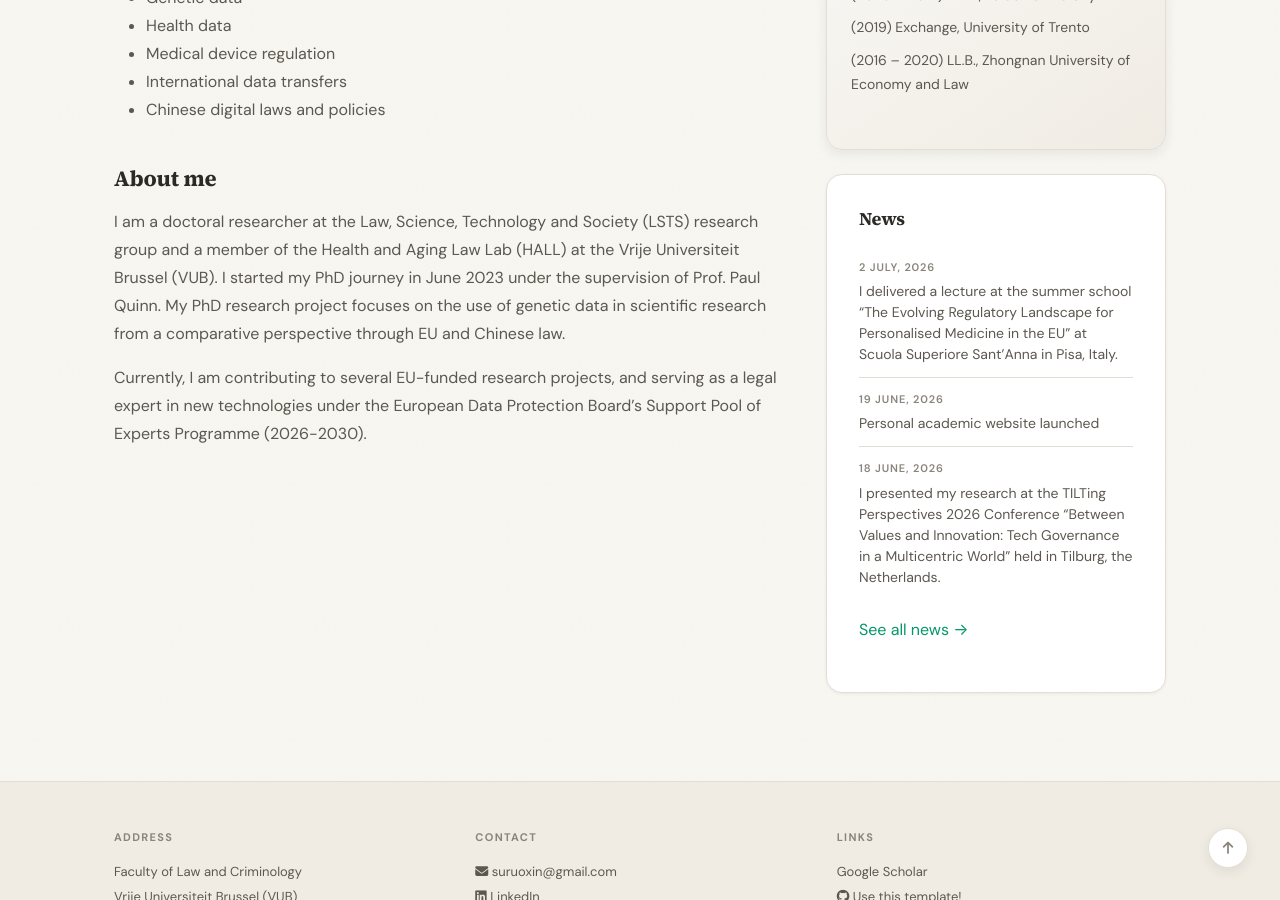
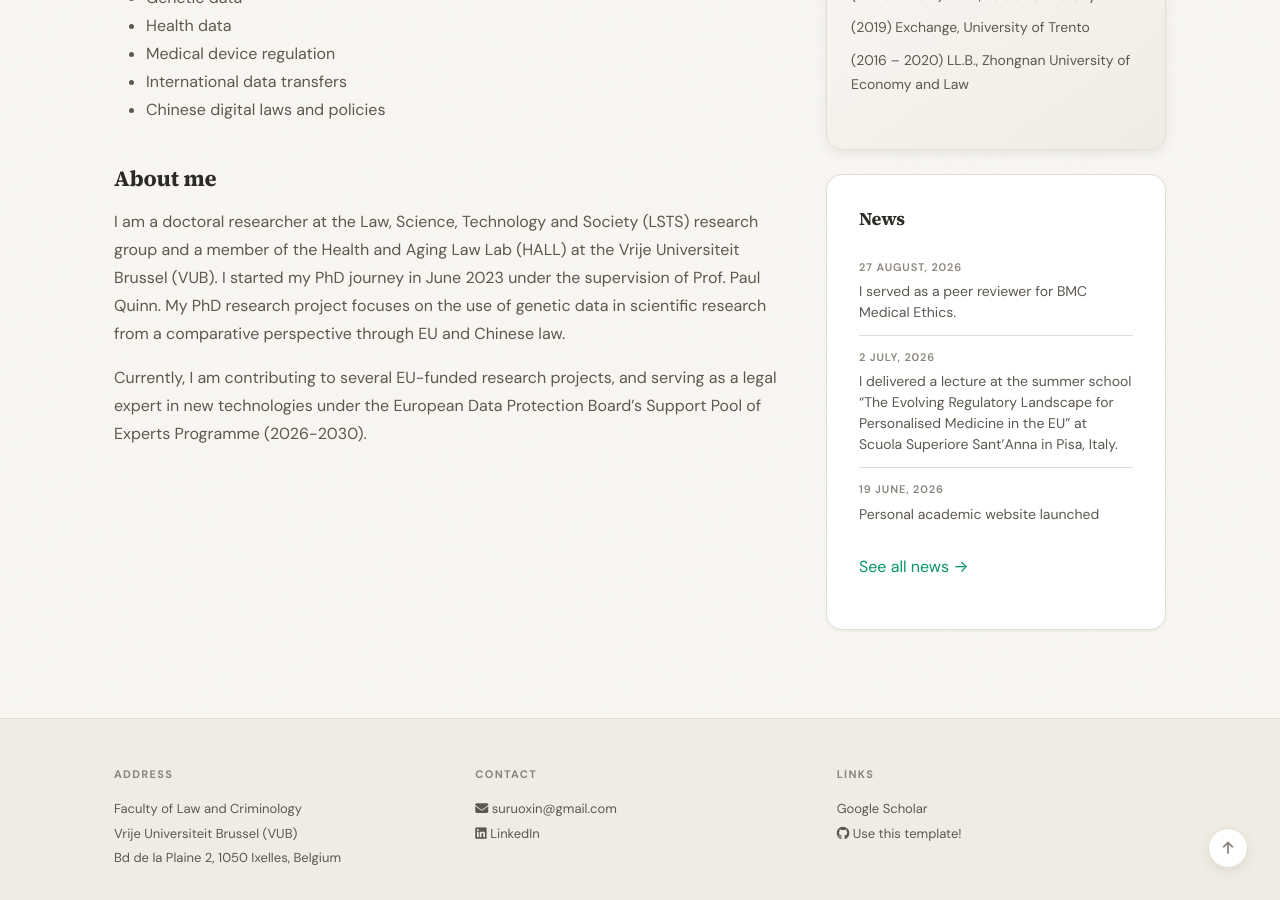
Before and after one commit to suruoxin/suruoxin.github.io, a Jekyll site: the page built from _pages/home.md, in a window 1280 px wide and 900 px high, scrolled down 536 px. Built offline with Jekyll 4.4.1, drawn with Linux system fonts in a browser that asks for light colours; a style sheet for code colours, icons or effects is not loaded.

Commit message:
Add BMC Medical Ethics peer review news item and update CV
Co-Authored-By: Claude Sonnet 5 <noreply@anthropic.com>

```diff
--- a/_data/news.yml
+++ b/_data/news.yml
@@ -1,6 +1,9 @@
 # News items shown on the home page sidebar.
 # The 3 most recent are shown; all appear on /allnews.
 # Each entry needs: date, headline
+
+- date: 27 August, 2026
+  headline: "I served as a peer reviewer for BMC Medical Ethics."
 
 - date: 2 July, 2026
   headline: "I delivered a lecture at the summer school “The Evolving Regulatory Landscape for Personalised Medicine in the EU” at Scuola Superiore Sant’Anna in Pisa, Italy."
```
Also changed, not shown: 1 other file.
